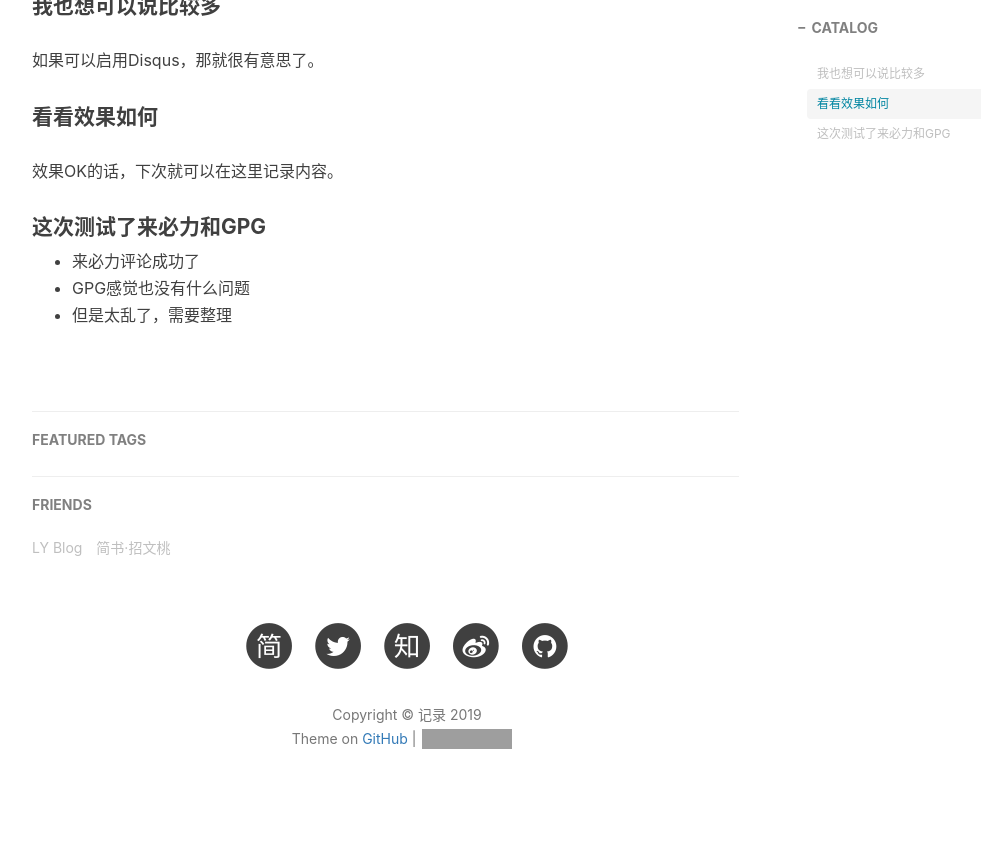
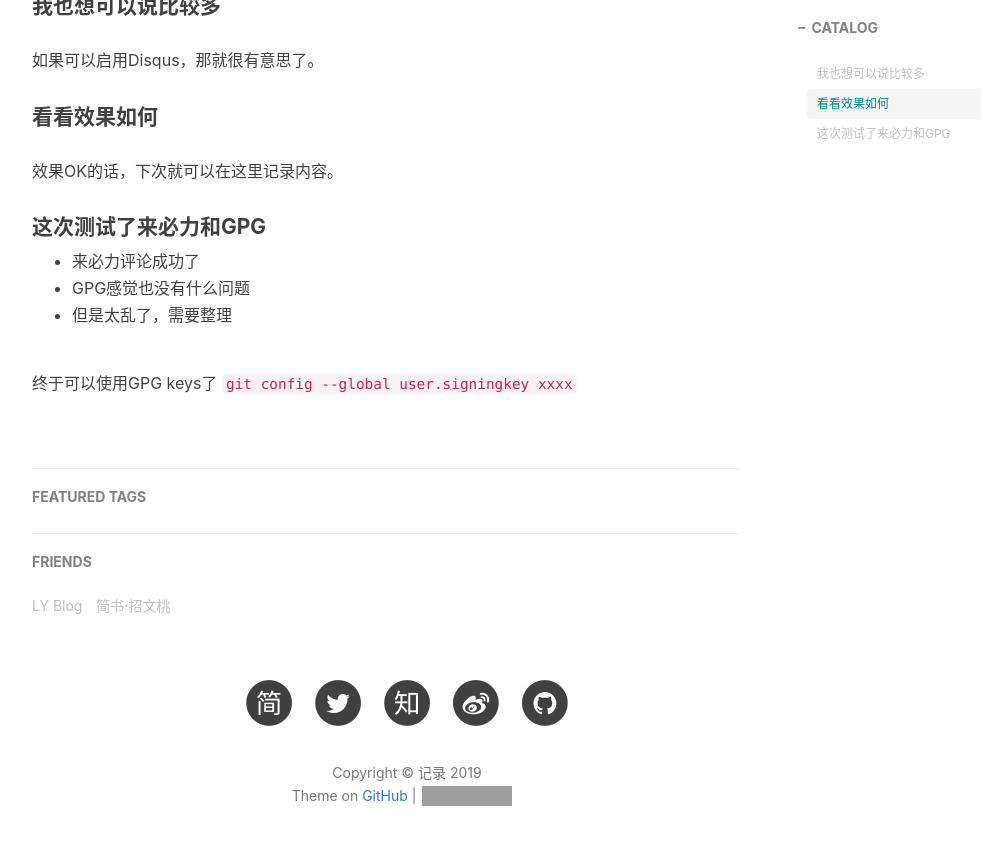
Before and after one commit to gdouzwt/blog, a Jekyll site: the page built from _posts/2019-06-20-记录.md, in a window 1280 px wide and 900 px high, scrolled down 644 px. Shown: the top 845 px of the window, without its empty margins (233-1214 px from the left). Built offline with Jekyll 4.4.1, drawn with Linux system fonts in a browser that asks for light colours; nearby versions of some CDN libraries; comment, search, counter and statistics services are not loaded; grey boxes are pictures that could not be loaded.

Commit message:
GPG keys work

```diff
--- a/_posts/2019-06-20-记录.md
+++ b/_posts/2019-06-20-记录.md
@@ -28,3 +28,6 @@ tags:
 - 来必力评论成功了
 - GPG感觉也没有什么问题
 - 但是太乱了，需要整理
+
+终于可以使用GPG keys了
+`git config --global user.signingkey xxxx`
```
